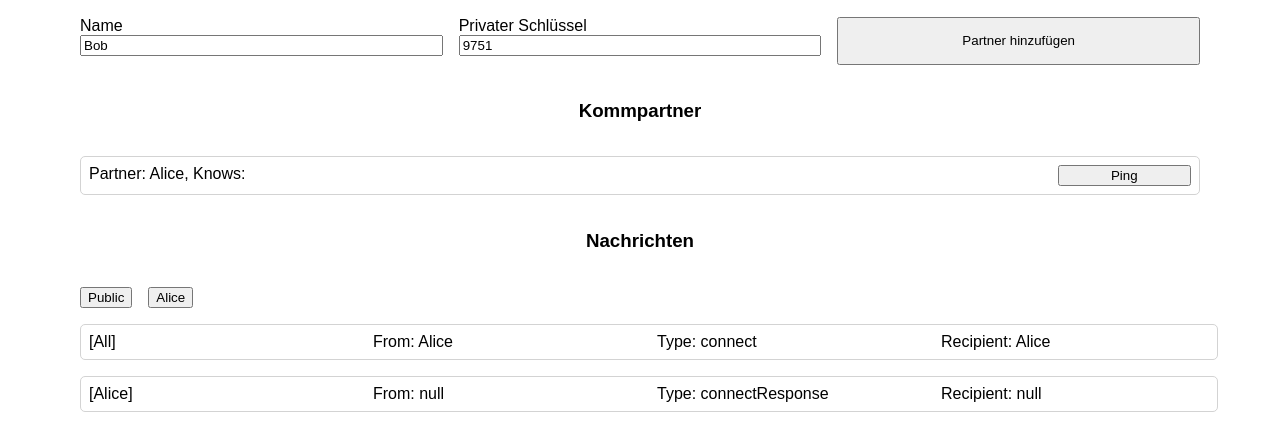
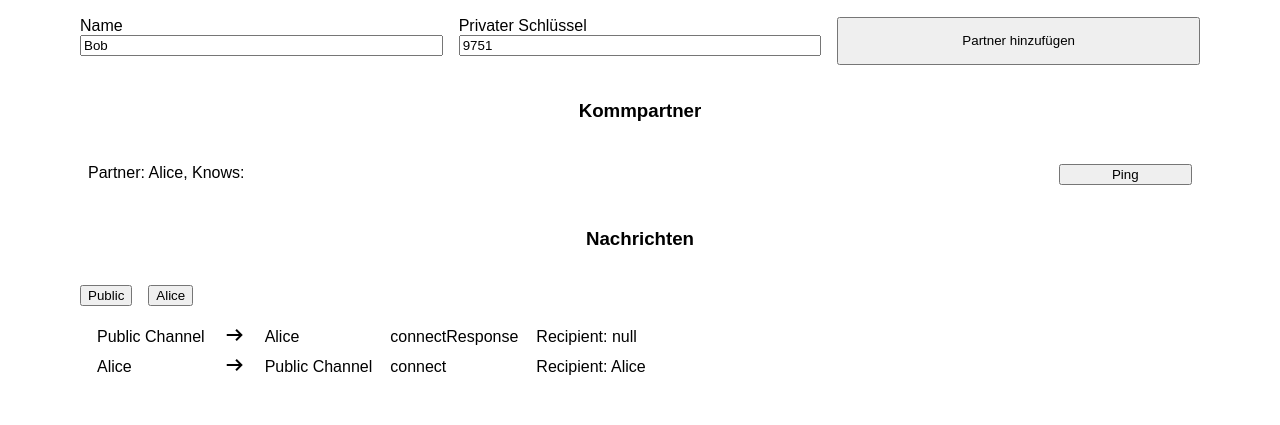
Before and after one commit to nekrozofbrionac/it-sec-dh-key-exchange, a website with bundled scripts: page dh-demo/src/index.html in a window 1280 px wide. Both pictures are taken after a click on the button "Partner hinzufügen". Shown: the part 87-512 px from the top of the page. Built offline with nearby package versions, Linux system fonts and the light colour scheme.

Commit message:
adjusts messaging layout

```diff
--- a/dh-demo/src/index.html
+++ b/dh-demo/src/index.html
@@ -4,6 +4,7 @@
     <meta charset="UTF-8">
     <title>DH-Demo</title>
     <script src="index.js"></script>
+    <link rel="stylesheet" href="https://fonts.googleapis.com/css2?family=Material+Symbols+Outlined:opsz,wght,FILL,GRAD@24,400,0,0&icon_names=arrow_left_alt,arrow_right_alt" />
     <style>
         body {
             font-family: sans-serif;
@@ -23,21 +24,7 @@
         .container {
             display: flex;
             flex-direction: column;
-            gap: 1em;
             align-items: stretch;
-        }
-
-        .channel-message {
-            width: 100%;
-            border: 1px solid lightgray;
-            border-radius: 5px;
-            padding: 0.5em;
-            display: flex;
-            flex-direction: row;
-            gap: 1em;
-        }
-        .channel-message > div {
-            flex: 1;
         }
 
         .config-grid {
@@ -55,8 +42,8 @@
         }
 
         #partnerContainer > div {
-            border: 1px solid lightgray;
-            border-radius: 5px;
+            /* border: 1px solid lightgray;
+            border-radius: 5px; */
             padding: 0.5em;
 
             display:flex;
@@ -92,16 +79,11 @@
     </div>
     <h3>Kommpartner</h3>
     <div class="container" style="width: 100%" id="partnerContainer">
-        Swag
+        Swag mehr swag
     </div>
     <h3>Nachrichten</h3>
-    <div style="width: 100%" id="currentTabContainer">
-        <!-- Öffentliche kanäle -->
-        <!-- tabs -->
-        <!-- tabs -->
-    </div>
-    <div class="container" style="width: 100%" id="messageContainer">
-    </div>
+    <div style="width: 100%" id="currentTabContainer"></div>
+    <div class="container" style="width: 100%" id="messageContainer"></div>
     <div style="height:5em">
         <!--empty for spacing-->
     </div>
--- a/dh-demo/src/index.ts
+++ b/dh-demo/src/index.ts
@@ -68,9 +68,9 @@ class MsgChannel implements Recipient {
       }
       const messageToSend: Message = {
         from: null,
-          target: id,
+        target: id,
         type: "connectResponse",
-        payload: success ? this: null
+        payload: success ? this : null
       }
       this.msgLog.push(messageToSend);
       this.sendMsg(messageToSend)
@@ -279,62 +279,84 @@ function redrawUi(s: State) {
 
   // show messages of current tab
   s.ui.messageContainer.innerHTML = "";
+  const tableElement = document.createElement("table");
+  tableElement.style.borderSpacing = "1em 0";
+  s.ui.messageContainer.appendChild(tableElement);
   if (s.ui.currentTab === null) {
-    s.channel.msgLog.forEach((msg) => {
-      s.ui.messageContainer.appendChild(createMessageDiv(msg));
+    s.channel.msgLog.slice().reverse().forEach((msg) => {
+      tableElement.appendChild(createTableRow(msg, undefined));
     });
   } else {
     const partner = s.partners.find((p) => p.id === s.ui.currentTab);
     if (partner) {
       partner.msgLog.forEach((msg) => {
-        s.ui.messageContainer.appendChild(createMessageDiv(msg));
+        tableElement.appendChild(createTableRow(msg, partner));
       });
     }
   }
 }
 
-function createMessageDiv(msg: Message): HTMLDivElement {
-  const msgDiv = document.createElement("div");
-  msgDiv.className = "channel-message";
+function createTableRow(msg: Message, recipient: Recipient | undefined): HTMLTableRowElement {
+  const publicChanenlName = "Public Channel";
+  const msgTr = document.createElement("tr");
+  //msgTr.style.display = "flex";
+  msgTr.style.whiteSpace = "nowrap";
 
-  const targetDiv = document.createElement("div");
-  targetDiv.innerText = msg.target === null ? "[All]" : "[" + msg.target + "]";
-  msgDiv.appendChild(targetDiv);
+  if (recipient) {
+    const arrowIn = document.createElement("td");
+    arrowIn.innerHTML = msg.from === recipient.id
+      ? "<span class=\"material-symbols-outlined\">arrow_left_alt</span>"
+      : "<span class=\"material-symbols-outlined\">arrow_right_alt</span>";
+    msgTr.appendChild(arrowIn);
 
-  const fromDiv = document.createElement("div");
-  fromDiv.innerText = "From: " + msg.from || "Public Channel";
-  msgDiv.appendChild(fromDiv);
-
-  const typeDiv = document.createElement("div");
-  typeDiv.innerText = "Type: " + msg.type;
-  msgDiv.appendChild(typeDiv);
+    const targetDiv = document.createElement("td");
+    targetDiv.innerText = msg.from === recipient.id
+      ? (msg.target || publicChanenlName)
+      : (msg.from || publicChanenlName)
+    msgTr.appendChild(targetDiv);
 
 
-  const payloadDiv = document.createElement("div");
+  } else {
+    const from = document.createElement("td");
+    from.innerText = msg.from === null ? publicChanenlName : "" + msg.from + "";
+    msgTr.appendChild(from);
+
+    const arrow = document.createElement("td");
+    arrow.innerHTML = "<span class=\"material-symbols-outlined\">arrow_right_alt</span>";
+    msgTr.appendChild(arrow);
+
+    const target = document.createElement("td");
+    target.innerText = msg.target || "Public Channel";
+    msgTr.appendChild(target);
+  }
+
+  const typeTd = document.createElement("td");
+  typeTd.innerText = msg.type;
+  msgTr.appendChild(typeTd);
+
+  const payloadTd = document.createElement("td");
+  payloadTd.style.width = "90%";
 
   switch (msg.type) {
     case "ping":
-      payloadDiv.innerText = msg.payload;
+      payloadTd.innerText = msg.payload;
       break;
     case "pong":
-      payloadDiv.innerText = msg.payload;
+      payloadTd.innerText = msg.payload;
       break;
     case "connect":
     case "connectResponse":
-      payloadDiv.innerText = "Recipient: " + (msg.payload ? msg.payload.id : "null");
+      payloadTd.innerText = "Recipient: " + (msg.payload ? msg.payload.id : publicChanenlName);
       break;
     case "disconnect":
-      payloadDiv.innerText = "No payload";
+      payloadTd.innerText = "No payload";
     default:
-      payloadDiv.innerText = "Unknown message type";
+      payloadTd.innerText = "Unknown message type";
   }
 
-  msgDiv.appendChild(payloadDiv);
-
-
-  return msgDiv;
+  msgTr.appendChild(payloadTd);
+  return msgTr
 }
-
 
 document.addEventListener("DOMContentLoaded", () => {
   const uiContext: UiContext = {
```
